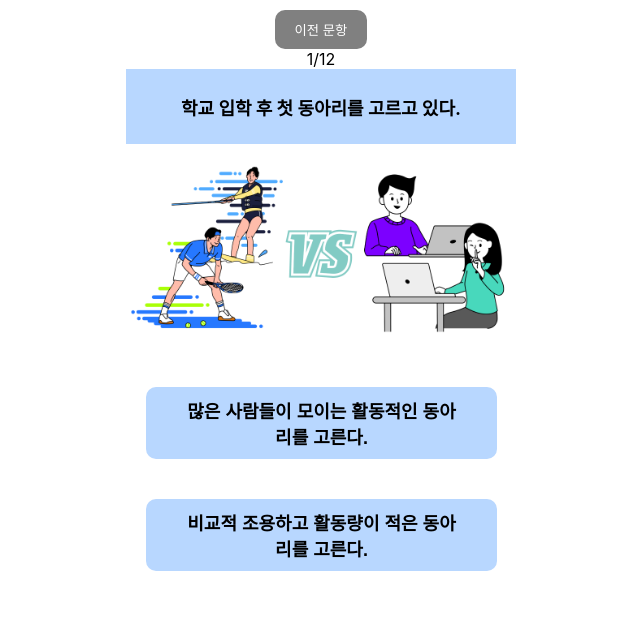
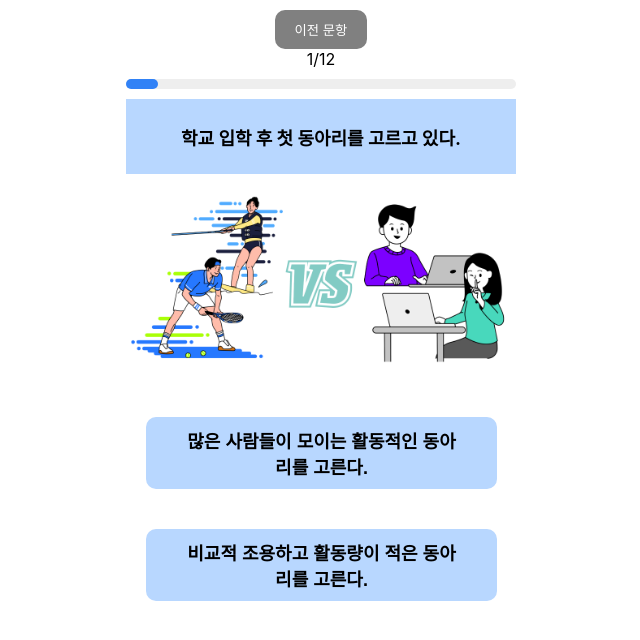
Before and after one commit to jeongminsang/7391-MBTI-RE, a React (Create React App) app: page /survey in a window 1280 px wide. Shown: the top 640 px of the page, without its empty margins (319-959 px from the left). Built offline with nearby package versions, Linux system fonts and the light colour scheme.

Commit message:
feat: 진행바 추가

```diff
--- /dev/null
+++ b/src/components/ProgressBar.tsx
@@ -0,0 +1,28 @@
+import styled from 'styled-components';
+
+const Container = styled.div`
+    margin: 10px auto;
+    background-color: #eee;
+    width: 100%;
+    height: 10px;
+    display: flex;
+    align-items: center;
+    border-radius: 20px;
+`;
+const Progress = styled.div<{ currentSlide: number }>`
+    background-color: rgb(49,130,246);
+    width: ${(props) => (props.currentSlide / 12) * 100}%;
+    height: 100%;
+    transition: width 1s;
+    border-radius: 20px;
+`;
+
+function ProgressBar(currentSlide: { currentSlide: number }) {
+    return (
+        <Container>
+            <Progress currentSlide={currentSlide.currentSlide} />
+        </Container>
+    );
+}
+
+export default ProgressBar;
--- a/src/pages/Survey.tsx
+++ b/src/pages/Survey.tsx
@@ -2,6 +2,7 @@ import { useRef, useEffect, useState } from 'react';
 import { useNavigate } from 'react-router-dom';
 import styled from 'styled-components';
 import Questions from '../api/questionsApi.json';
+import ProgressBar from '../components/ProgressBar';
 
 const MainContainer = styled.div`
   overflow: hidden;
@@ -120,6 +121,7 @@ function Survey() {
                   <span>{currentSlide}</span>
                   <span>/{TOTAL_SLIDES}</span>
                 </div>
+                <ProgressBar currentSlide={currentSlide} />
                 <Question>{item.question}</Question>
               </div>
               <div>
```
